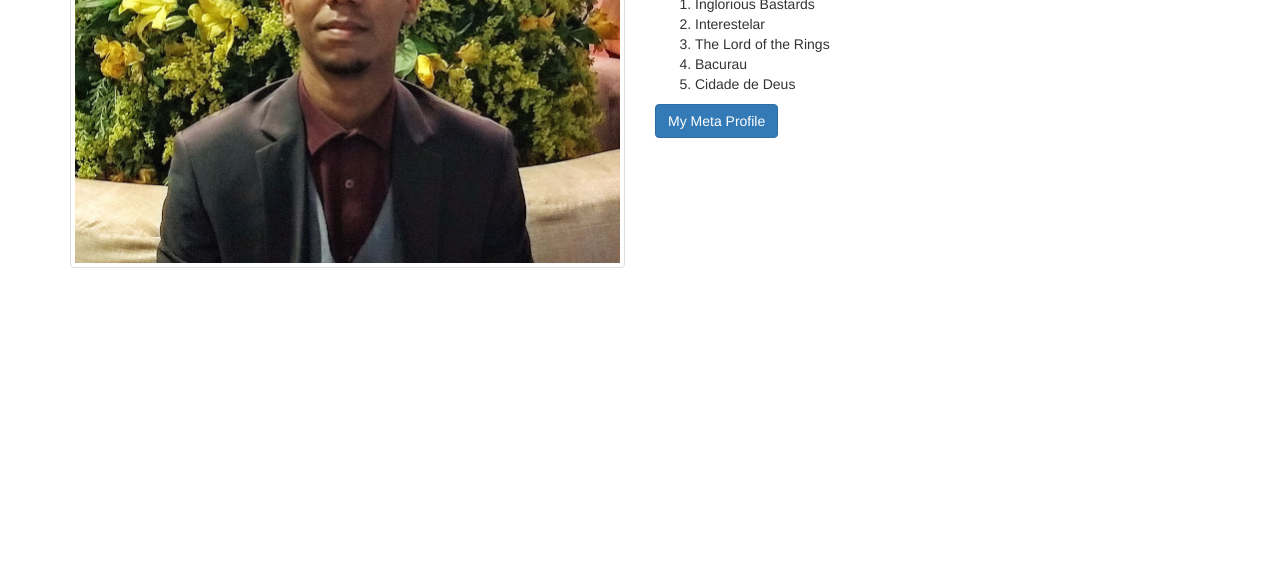
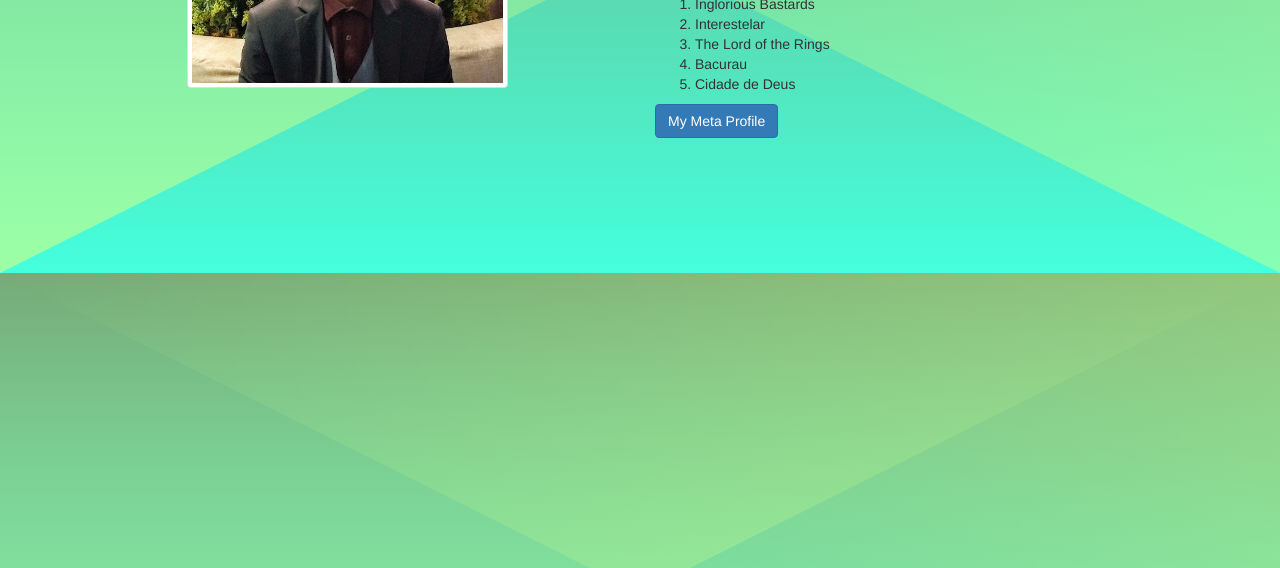
Before and after one commit to gildoamaral/META-Projects, a plain HTML site: page Main Page Bootstrap-Project/index.html in a window 1280 px wide. Shown: the part 232-800 px from the top of the page. Drawn offline with nearby package versions, Linux system fonts and the light colour scheme.

Commit message:
modificando artigos

```diff
--- a/Main Page Bootstrap-Project/assets/css/style.css
+++ b/Main Page Bootstrap-Project/assets/css/style.css
@@ -3,3 +3,7 @@ body {
     background-size: cover;
     background-position: center center;
 }
+
+img {
+    max-height: 25rem;
+}
```
Also changed, not shown: Main Page Bootstrap-Project/assets/images/abstract-envelope.svg (added).
